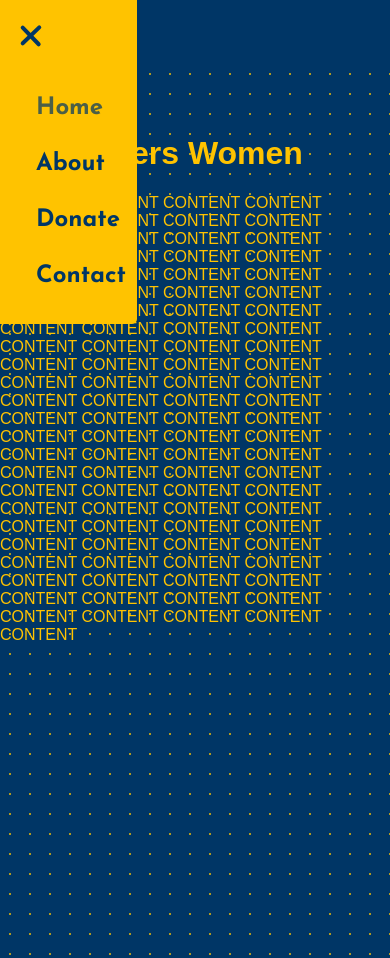
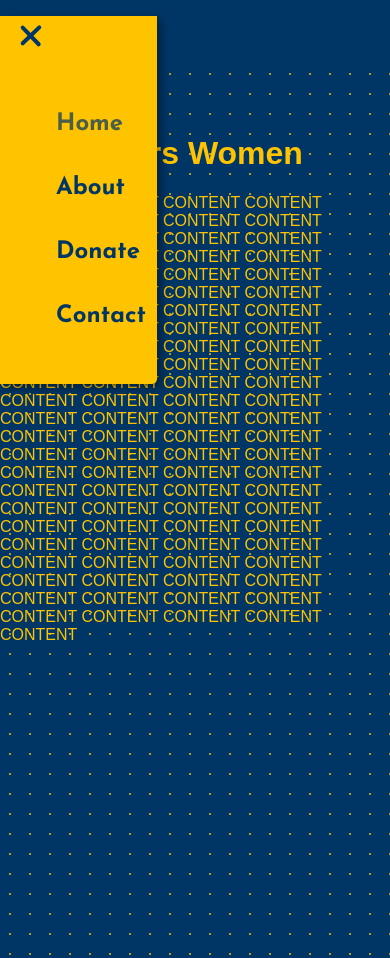
Before and after one commit to gros-pataplouf/Tech-Risers-Women.github.io, a React (Create React App) app: page / in a window 390 px wide. Both pictures are taken after a click on the button 28 px from the left and 32 px from the top of the page. Built offline with nearby package versions, Linux system fonts and the light colour scheme.

Commit message:
clean up css

```diff
--- a/src/components/Navbar.js
+++ b/src/components/Navbar.js
@@ -27,7 +27,6 @@ const Navbar = () => {
 
   return (
     <nav ref={ref} className={styles.navbar}>
-      {" "}
       <button className={styles.toggleButton} onClick={toggleNavbar}>
         <div
           style={{
@@ -95,8 +94,10 @@ const Navbar = () => {
           </NavLink>
         </li>
       </ul>
+
+      {/* smallscreen Menu  */}
       {navbarOpen && (
-        <ul className={`${styles.smallScreenMenu} `}>
+        <ul className={`${styles.smallScreenMenu} ${styles.open}`}>
           <li className={styles.hamburgerLink}>
             <NavLink
               to="/"
--- a/src/components/navbar.module.css
+++ b/src/components/navbar.module.css
@@ -1,5 +1,9 @@
 /* navbar.module.css */
-
+.navbar img {
+  max-height: 3.75rem;
+  margin: -1rem;
+  padding: 0;
+}
 .navbar {
   display: flex;
   justify-content: space-between;
@@ -7,43 +11,37 @@
   padding: 1rem;
   background-color: var(---basedark);
 }
-img {
-  max-height: 60px;
-  margin: -1rem;
-  padding: 0;
-}
+
 .toggleButton {
-  background-color: transparent;
-  border: none;
-  cursor: pointer;
   width: 1.5rem;
   height: 1.5rem;
   padding: 0;
+  border: none;
+  background-color: transparent;
+  cursor: pointer;
   z-index: 20;
 }
 
 .toggleButton div {
   width: 1.7rem;
   height: 0.25rem;
+  margin: 0.3rem;
   border-radius: 2px;
   transition: all 0.4s linear;
   transform-origin: 1px;
-  margin: 0.3rem;
 }
 
 .bigScreenMenu {
-  list-style: none;
-  padding: 0;
-  margin: 0;
   display: flex;
   overflow: hidden;
+  margin: 0;
+  padding: 0;
+  list-style: none;
   z-index: 9;
 }
 
 .bigScreenMenu li {
   margin-right: 1rem;
-
-  /* display: inline-block; */
 }
 
 .bigScreenMenu a {
@@ -51,12 +49,12 @@ img {
   color: var(---baselight);
   font-weight: bold;
   font-size: 1.2rem;
-
   transition: color 0.3s ease-in-out;
 }
 
 .bigScreenMenu a:hover {
   color: white;
+  opacity: 1;
 }
 
 .smallScreenMenu {
@@ -65,27 +63,32 @@ img {
   position: absolute;
   top: 0;
   left: 0;
+  width: 30%;
+  padding: 5rem 0 2rem 2.5rem;
   border-radius: 0 0 5px 0;
-  padding-top: 80px;
   background-color: var(---baselight);
-  width: 30%;
-  box-shadow: 0 2px 10px rgba(0 0 0, 0.4);
+  box-shadow: 4px 4px 10px rgba(0, 0, 0, 0.4);
+  list-style: none;
   z-index: 10;
-  list-style: none;
-  padding: 80px 0 20px 20px;
-  margin: 0;
 }
 .smallScreenMenu a {
   text-decoration: none;
+  font-size: 1.5rem;
+  font-weight: bold;
   color: var(---basedark);
-  font-weight: bold;
-  font-size: 1.5rem;
   transition: color 0.3s ease-in-out;
 }
 .hamburgerLink {
+  margin-bottom: 0.5rem;
   padding: 1rem;
 }
-
+/*  */
+.active {
+  opacity: 0.7;
+}
+.activeLogo {
+  opacity: 0;
+}
 @media (max-width: 765px) {
   .bigScreenMenu {
     display: none;
@@ -96,10 +99,3 @@ img {
     display: none;
   }
 }
-
-.active {
-  opacity: 0.7;
-}
-.activeLogo {
-  opacity: 0;
-}
--- a/src/planets/Home.js
+++ b/src/planets/Home.js
@@ -3,7 +3,8 @@ import styles from "./home.module.css";
 
 function Home() {
   return (
-    <div  className={styles.home}>
+    <div className={styles.home}>
+
       <h1>Tech Risers Women</h1>
       <p>
         {" "}
--- a/src/planets/home.module.css
+++ b/src/planets/home.module.css
@@ -9,3 +9,5 @@
   font-family: sans-serif;
   color: #ffc300;
 }
+
+/*  */
```
